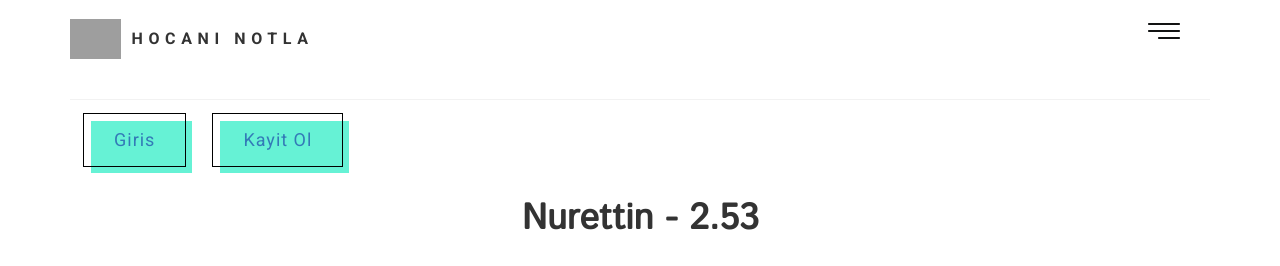
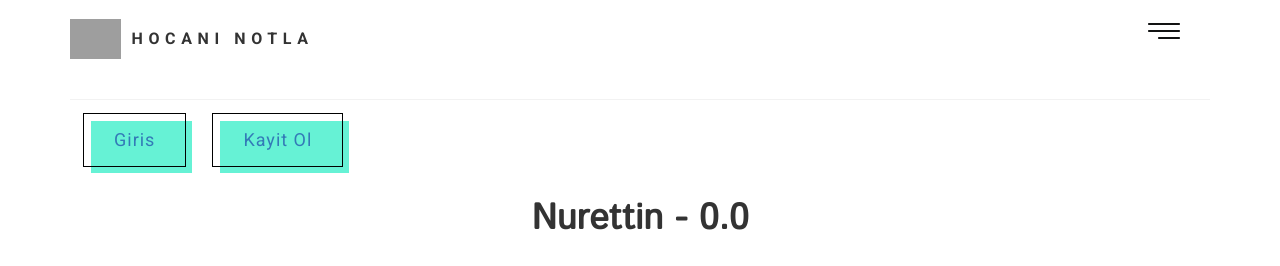
Before and after one commit to hmtcelik/hocaninotla, a Django app: page /university/faculty/depart/doctor/2/ in a window 1280 px wide. Shown: the part 45-311 px from the top of the page. Run offline with Django 3.2, Linux system fonts and the light colour scheme; data comes from the database, SQL or seed files in the repository; both versions use the stored data as it was before the commit; some libraries are stand-ins or nearby versions; grey boxes are pictures that could not be loaded.

Commit message:
fix calculation of avarage rate

```diff
--- a/comment/models.py
+++ b/comment/models.py
@@ -1,5 +1,7 @@
 from django.db import models
 from django.contrib.auth.models import User
+from django.db.models import Avg #for avarage of rates
+
 
 
 class Uni(models.Model):
@@ -28,7 +30,6 @@ class Doctor(models.Model):
     doctor_name = models.CharField(max_length=50)
     doctor_bio = models.TextField(max_length=1000)
     doctor_pp = models.ImageField(upload_to ='uploads/', blank=True, null=True)
-    doctor_rate = models.FloatField(null=True, blank=True)
 
     def __str__(self):
         return self.depart.faculty.uni.uni_name + '-' + self.doctor_name
--- a/comment/views.py
+++ b/comment/views.py
@@ -67,11 +67,6 @@ class CommentView(generic.DetailView):
     model = Doctor
     template_name = 'comment.html'
 
-    #avarage rate for teacher
-    av_rates = Comment.objects.all().aggregate(Avg('rate'))
-    av_rates = av_rates['rate__avg']
-    av_rates = round(av_rates,2)
-
     #counting how many rates for each rate
     rates1 = Comment.objects.filter(rate=1.0).count()
     rates2 = Comment.objects.filter(rate=2.0).count()
@@ -79,7 +74,7 @@ class CommentView(generic.DetailView):
     rates4 = Comment.objects.filter(rate=4.0).count()
     rates5 = Comment.objects.filter(rate=5.0).count()
 
-    #re-comment counter for javascript slider (bunu yapiyom cunki tum yanitlari goster mallik yapmasin eger yorum varsa yapsin diye)
+    #(CALISMIYOR)re-comment counter for javascript slider (bunu yapiyom cunki tum yanitlari goster mallik yapmasin eger yorum varsa yapsin diye)
     comments = Comment.objects.all().count()
     i = 1
     for i in range(comments):
@@ -89,13 +84,33 @@ class CommentView(generic.DetailView):
     def get_context_data(self, **kwargs): #burda degiskeni context dataya atip gidip templatesde direk ismiyle kullanabiliyoz
         context = super(CommentView, self).get_context_data(**kwargs)
 
-        arg = {'av_rates': self.av_rates,
+        #------ avarage rates of doctors -----------------
+        doctor = get_object_or_404(Doctor, id=self.kwargs['pk'])
+        #no = numberof
+        noAllRates = Comment.objects.filter(doctor = doctor).count()
+        noRate1 = Comment.objects.filter(doctor = doctor, rate=1.0).count()
+        noRate2 = Comment.objects.filter(doctor = doctor, rate=2.0).count()
+        noRate3 = Comment.objects.filter(doctor = doctor, rate=3.0).count()
+        noRate4 = Comment.objects.filter(doctor = doctor, rate=4.0).count()
+        noRate5 = Comment.objects.filter(doctor = doctor, rate=5.0).count()
+
+        if noAllRates != 0:
+            av_rates = ((noRate1 * 1) + (noRate2 * 2) + (noRate3 * 3) + (noRate4 * 4) + (noRate5 * 5)) / noAllRates
+            av_rates = round(av_rates, 2)
+        else:
+            av_rates = 'No Rate'
+        #-----------------------------------------------
+
+        stuff = get_object_or_404(Comment, id=self.kwargs['pk'])
+        total_likes = stuff.total_likes()
+        arg = {'av_rates': av_rates,
                'rates1': self.rates1,
                'rates2': self.rates2,
                'rates3': self.rates3,
                'rates4': self.rates4,
                'rates5': self.rates5,
                'ct_recomments': self.ct,
+               'total_likes': total_likes,
                }
 
         context.update(arg)
```
Also changed, not shown: comment/migrations/0025_alter_comment_likes.py (added), comment/migrations/0026_commentanswer_doctor.py (added), comment/migrations/0027_alter_commentanswer_doctor.py (added), comment/migrations/0028_remove_commentanswer_doctor.py (added), comment/migrations/0029_remove_doctor_doctor_rate.py (added), db.sqlite3, media/uploads/Screenshot_from_2022-02-13_17-27-41.png (added), templates/comment.html (line endings or trailing spaces).
